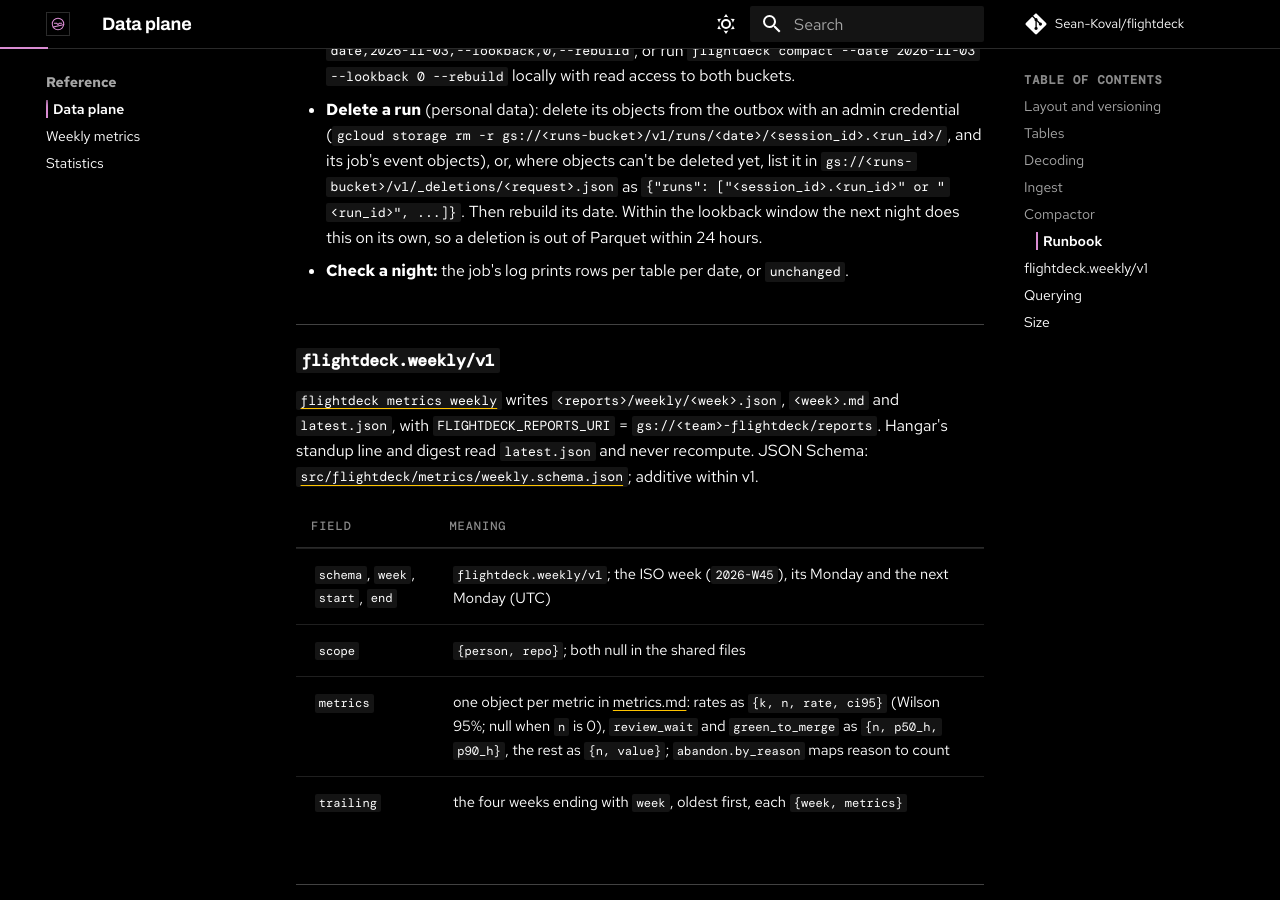
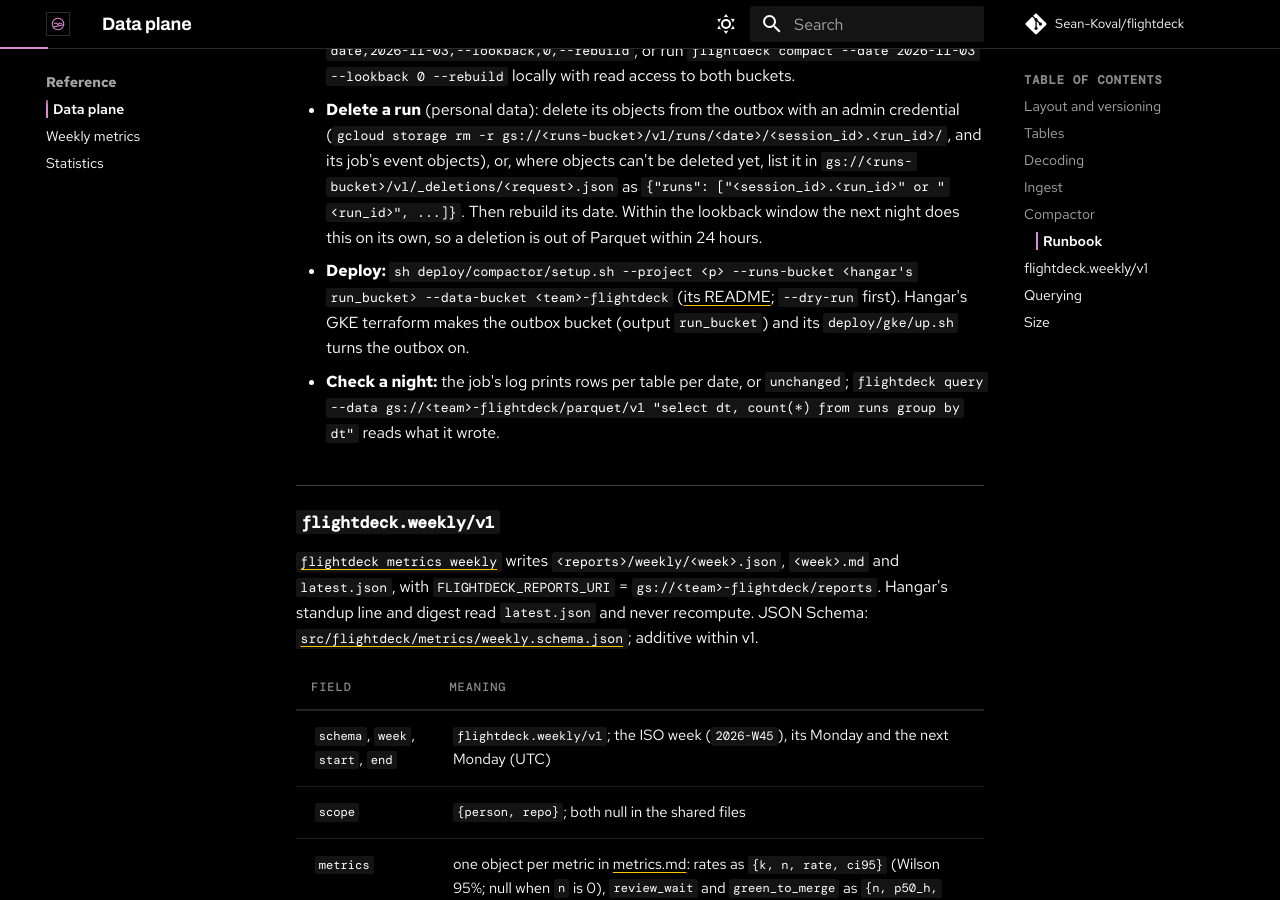
Before and after one commit to Sean-Koval/flightdeck, an MkDocs documentation site: the page built from docs/data-plane.md, in a window 1280 px wide and 900 px high, scrolled down 5099 px. Built offline with MkDocs 1.6.1 and Material for MkDocs 9.7.7, drawn with Linux system fonts in a browser that asks for light colours; comment, search, counter and statistics services are not loaded.

Commit message:
docs: deploy the compactor against hangar's run bucket, and check a night (#273 in hangar)
Co-Authored-By: Claude Opus 5.5 <noreply@anthropic.com>
Claude-Session: https://claude.ai/code/session_01HvitnJ1UBiCErYxq9RC6B8

```diff
--- a/docs/data-plane.md
+++ b/docs/data-plane.md
@@ -144,7 +144,11 @@ fsspec URL; `gs://` needs the `gcs` extra.
   where objects can't be deleted yet, list it in `gs://<runs-bucket>/v1/_deletions/<request>.json` as
   `{"runs": ["<session_id>.<run_id>" or "<run_id>", ...]}`. Then rebuild its date. Within the lookback window the next
   night does this on its own, so a deletion is out of Parquet within 24 hours.
-- **Check a night:** the job's log prints rows per table per date, or `unchanged`.
+- **Deploy:** `sh deploy/compactor/setup.sh --project <p> --runs-bucket <hangar's run_bucket> --data-bucket <team>-flightdeck`
+  ([its README](https://github.com/Sean-Koval/flightdeck/tree/main/deploy/compactor#deploy); `--dry-run` first). Hangar's
+  GKE terraform makes the outbox bucket (output `run_bucket`) and its `deploy/gke/up.sh` turns the outbox on.
+- **Check a night:** the job's log prints rows per table per date, or `unchanged`; `flightdeck query --data
+  gs://<team>-flightdeck/parquet/v1 "select dt, count(*) from runs group by dt"` reads what it wrote.
 
 ## `flightdeck.weekly/v1`
 
```
Also changed, not shown: deploy/compactor/README.md (+28 -3 lines).
